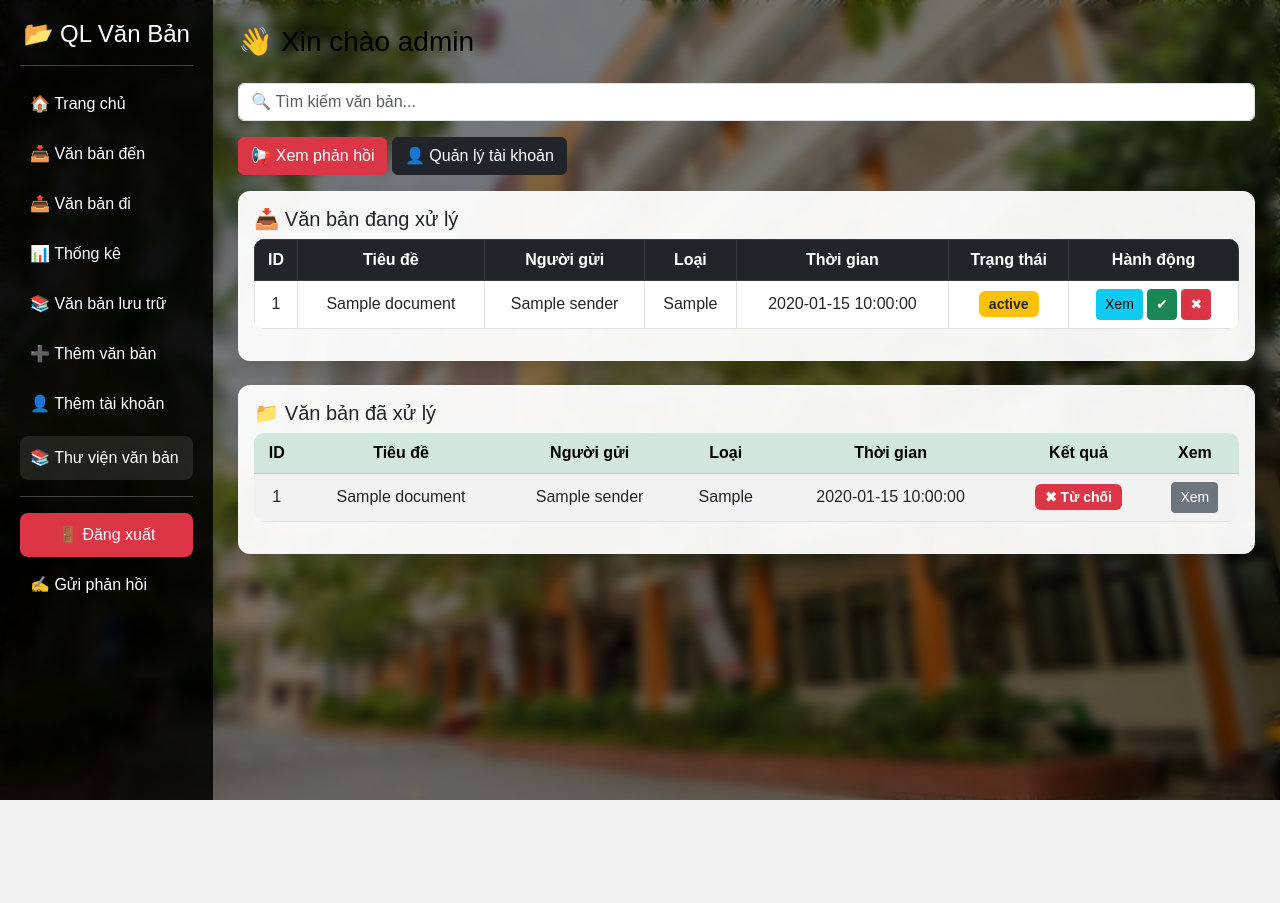
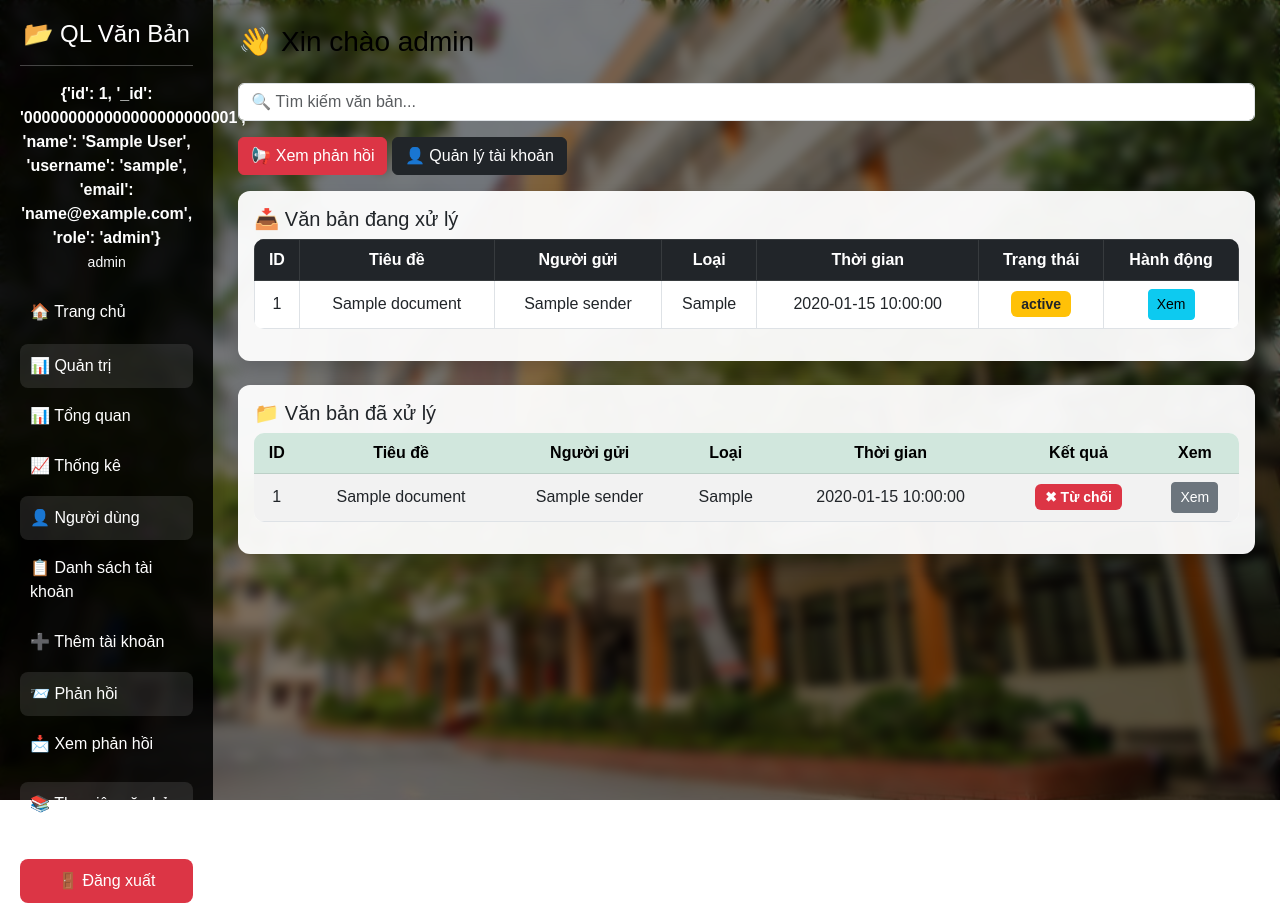
Before and after one commit to duykhanh0811/quanlyvanban, a Flask app: page /dashboard in a window 1280 px wide. Before the commit the page ends 800 px from the top, so only its background shows below. Run offline with Flask 3, Linux system fonts and the light colour scheme; the visitor is signed in with stand-in values (Sample User, id 1); a database or web service that is not in the repository returns one stand-in record (values such as "Sample title"); some libraries are stand-ins or nearby versions.

Commit message:
Add files via upload

```diff
--- a/templates/base.html
+++ b/templates/base.html
@@ -146,18 +146,65 @@ table th {
     <h4>📂 QL Văn Bản</h4>
     <hr>
 
+    <!-- 👤 THÔNG TIN USER -->
+    <div class="mb-3 text-center">
+        <b>{{ session.get("user") }}</b><br>
+        <small class="text-light">{{ session.get("role") }}</small>
+    </div>
+
+    <!-- 🏠 CHUNG -->
     <a href="/dashboard">🏠 Trang chủ</a>
-            <a href="/dashboard">📥 Văn bản đến</a>
-            <a href="/dashboard">📤 Văn bản đi</a>
-            <a href="/stats">📊 Thống kê</a>
-            <a href="/library">📚 Văn bản lưu trữ</a>
-            <a href="/create">➕ Thêm văn bản</a>
-            {% if session["role"] == "admin" %}
-    <a href="/admin/add_user">👤 Thêm tài khoản</a>
+
+    <!-- 👨‍🏫 GIẢNG VIÊN -->
+    {% if session.get("role") == "lecturer" %}
+        <div class="menu-title">📤 Quản lý văn bản</div>
+        <a href="/dashboard">📄 Văn bản của tôi</a>
+        <a href="/create">➕ Tạo văn bản</a>
+
+        <div class="menu-title mt-2">💬 Hỗ trợ</div>
+        <a href="#" data-bs-toggle="modal" data-bs-target="#reportModal">
+            ✍ Gửi phản hồi
+        </a>
     {% endif %}
 
-            <!-- ===== MENU THƯ VIỆN ===== -->
-            <div class="menu-title" onclick="toggleMenu()">
+    <!-- 🧾 VĂN THƯ -->
+    {% if session.get("role") == "staff" %}
+        <div class="menu-title">📥 Xử lý văn bản</div>
+        <a href="/dashboard">📄 Văn bản cần xử lý</a>
+        <a href="/library">📚 Kho lưu trữ</a>
+
+        <div class="menu-title mt-2">💬 Hỗ trợ</div>
+        <a href="#" data-bs-toggle="modal" data-bs-target="#reportModal">
+            ✍ Gửi phản hồi
+        </a>
+    {% endif %}
+
+    <!-- 👑 ADMIN -->
+    {% if session.get("role") == "admin" %}
+        <div class="menu-title">📊 Quản trị</div>
+        <a href="/dashboard">📊 Tổng quan</a>
+        <a href="/stats">📈 Thống kê</a>
+
+        <div class="menu-title mt-2">👤 Người dùng</div>
+        <a href="/admin/users">📋 Danh sách tài khoản</a>
+        <a href="/admin/add_user">➕ Thêm tài khoản</a>
+
+        <div class="menu-title mt-2">📨 Phản hồi</div>
+        <a href="/admin/reports">📩 Xem phản hồi</a>
+    {% endif %}
+
+    {% if session.get("role") == "leader" %}
+    <div class="menu-title">👑 Lãnh đạo</div>
+
+    <a href="/dashboard">📥 Văn bản chờ duyệt</a>
+
+    <a href="#" data-bs-toggle="modal" data-bs-target="#reportModal">
+        ✍ Gửi phản hồi
+    </a>
+{% endif %}
+
+    <!-- 📚 MENU MỞ RỘNG (DÙNG CHUNG) -->
+    <div class="menu-title mt-3" onclick="toggleMenu()">
         📚 Thư viện văn bản
     </div>
 
@@ -179,11 +226,9 @@ table th {
 
     <hr>
 
+    <!-- 🚪 LOGOUT -->
     <a href="/logout" style="background:#dc3545; text-align:center;">
         🚪 Đăng xuất
-            </a>
-            <a href="#" data-bs-toggle="modal" data-bs-target="#reportModal">
-    ✍ Gửi phản hồi
     </a>
 
 </div>
--- a/templates/dashboard.html
+++ b/templates/dashboard.html
@@ -82,7 +82,7 @@
                 <a class="btn btn-warning btn-sm" href="/to_leader/{{doc.id}}">⬆</a>
                 {% endif %}
 
-                {% if role == 'admin' %}
+                {% if role == 'leader' %}
                 <a class="btn btn-success btn-sm" href="/approve/{{doc.id}}">✔</a>
                 <a class="btn btn-danger btn-sm" href="/reject/{{doc.id}}">✖</a>
                 {% endif %}
```
Lines whose indentation alone changed are shown as unchanged.
